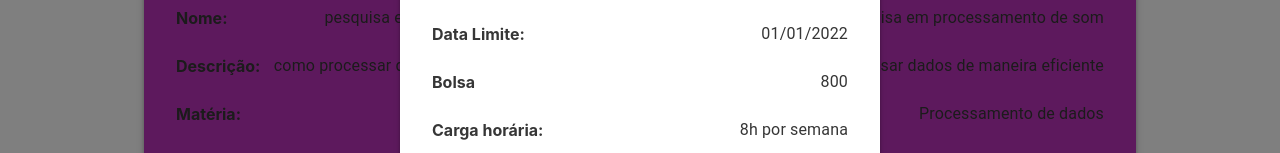
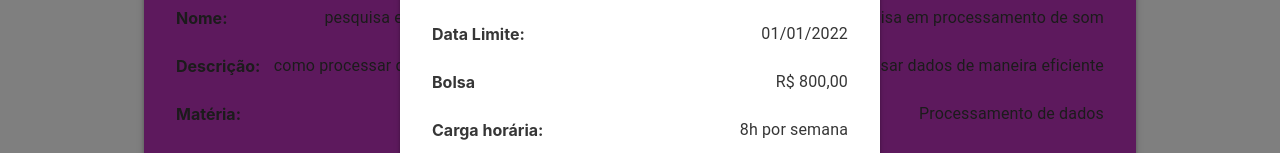
Before and after one commit to LuizFBR/Sistema-de-Divulga-o-de-IC, a React (Create React App) app in the folder frontend/: page / in a window 1280 px wide. Both pictures are taken after a click on the element 384 px from the left and 224 px from the top of the page. Shown: the part 430-583 px from the top of the page. Built offline with nearby package versions, Linux system fonts and the light colour scheme.

Commit message:
Added utils/fomat methods

```diff
--- a/frontend/src/components/CardIc/index.jsx
+++ b/frontend/src/components/CardIc/index.jsx
@@ -1,4 +1,6 @@
 import React from "react";
+
+import { formatMoney } from "../../utils/IC";
 
 import {
   Card,
@@ -63,7 +65,9 @@ function CardIc({ data, handleClick, showAllContent, style }) {
             {data.hasScholarship && (
               <Item>
                 <ItemText>Bolsa</ItemText>{" "}
-                <ItemTextValue>{data.scholarship_amount}</ItemTextValue>
+                <ItemTextValue>
+                  {formatMoney(data.scholarship_amount)}
+                </ItemTextValue>
               </Item>
             )}
             <Item>
--- /dev/null
+++ b/frontend/src/utils/IC.js
@@ -0,0 +1,15 @@
+export const formatMoney = (value) => {
+  const formatter = new Intl.NumberFormat("pt-BR", {
+    style: "currency",
+    currency: "BRL",
+
+    // These options are needed to round to whole numbers if that's what you want.
+    //minimumFractionDigits: 0, // (this suffices for whole numbers, but will print 2500.10 as $2,500.1)
+    //maximumFractionDigits: 0, // (causes 2500.99 to be printed as $2,501)
+  });
+  return formatter.format(value);
+};
+
+export const formatDate = (value) => {};
+
+export const formatWorkload = (value) => {};
```
